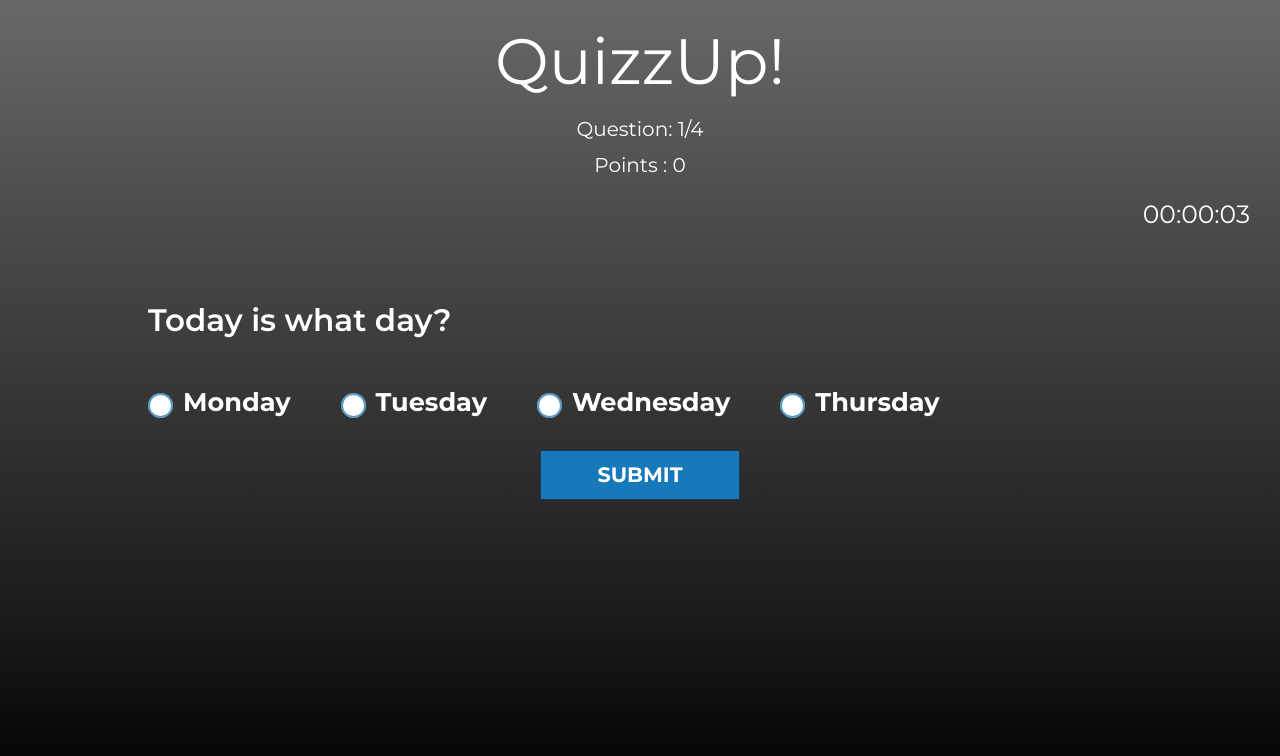
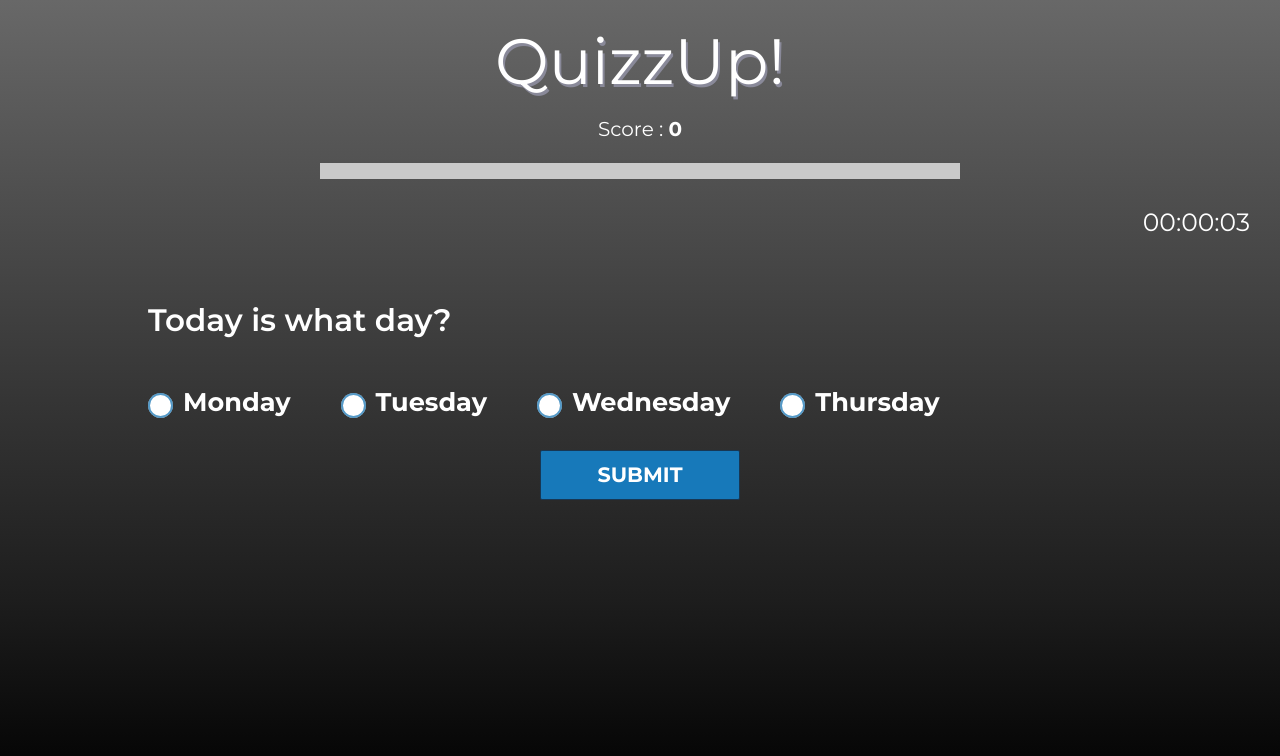
Before and after one commit to sidco0014/QuizUp, a plain HTML site: page index.html in a window 1280 px wide. Both pictures are taken after a click on the button "START GAME". Drawn offline with nearby package versions, Linux system fonts and the light colour scheme.

Commit message:
progress bar to track game progress

```diff
--- a/css/main.css
+++ b/css/main.css
@@ -326,12 +326,20 @@ section {
     width: 100%;
     bottom: 0;
     font-size: 4rem;
+    text-shadow: 2px 3px 0 #898999;
 }
 .timer {
     float: right;
     padding: 10px;
     margin-right: 20px;
     color: white;
+}
+
+@media only screen and (max-width: 768px) {
+    .timer{
+        text-align: center;
+        float: none;
+    }
 }
 
 .question--wrapper {
@@ -347,7 +355,7 @@ section {
     color: white;
 }
 
-.question--number, .question--points {
+.question--points {
     text-align: center;
     color: white;
 }
@@ -442,3 +450,14 @@ input[type='radio']:checked:before {
 #check-stats {
     display: none;
 }
+
+.progress--bar {
+    width: 50%;
+    margin: auto;
+    display: none;
+    margin-top: 20px;
+}
+
+.progress-meter {
+    transition: all 0.5s ease;
+}
--- a/index.html
+++ b/index.html
@@ -3,13 +3,12 @@
 <head>
     <meta charset="utf-8">
     <meta http-equiv="x-ua-compatible" content="ie=edge">
-        <title>QuizUp Application</title>
+    <title>QuizzUp!!</title>
     <meta name="description" content="">
     <meta name="viewport" content="width=device-width, initial-scale=1">
 
     <link rel="manifest" href="site.webmanifest">
     <!-- Place favicon.ico in the root directory -->
-
     <link rel="stylesheet" href="css/normalize.css">
     <link rel="stylesheet" href="css/main.css">
     <script src="http://code.jquery.com/jquery-1.10.2.js"></script>
@@ -21,7 +20,7 @@
 
     <!-- Compressed CSS -->
     <link rel="stylesheet" href="https://cdnjs.cloudflare.com/ajax/libs/foundation/6.4.3/css/foundation.min.css"
-              crossorigin="anonymous" />
+          crossorigin="anonymous"/>
 
 </head>
 <body>
@@ -33,8 +32,14 @@
     </div>
 </nav>
 <div class="question-number-container">
-        <h5 class="question--number"></h5>
     <h5 class="question--points"></h5>
+</div>
+<div class="progress--bar">
+    <div class="progress" role="progressbar" tabindex="0" aria-valuenow="20" aria-valuemin="0" aria-valuemax="100">
+          <span class="progress-meter">
+            <p class="progress-meter-text"></p>
+          </span>
+    </div>
 </div>
 <div class="timer">
     <h4 id="time--elapsed"></h4>
--- a/js/script.js
+++ b/js/script.js
@@ -2,7 +2,6 @@ $(document).ready(function () {
     var question_arr = [
         {
             question_id: 'Q_1',
-            question_number: 1,
             question_txt: "Today is what day?",
             question_points: 100,
             question_options: ['Monday', 'Tuesday', 'Wednesday', 'Thursday'],
@@ -10,7 +9,6 @@ $(document).ready(function () {
         },
         {
             question_id: 'Q_2',
-            question_number: 2,
             question_txt: "What date is your birthday?",
             question_points: 100,
             question_options: [14, 15, 16, 17],
@@ -18,7 +16,6 @@ $(document).ready(function () {
         },
         {
             question_id: 'Q_3',
-            question_number: 3,
             question_txt: "What is the Bitcoin Value today?",
             question_points: 100,
             question_options: [10000, 9000, 8000, 7000],
@@ -26,25 +23,23 @@ $(document).ready(function () {
         },
         {
             question_id: 'Q_4',
-            question_number: 4,
             question_txt: "What is the ETH Value today?",
             question_points: 100,
             question_options: [600, 700, 650, 550],
             question_correct_ans: 600
         }
     ];
-    gameRenderingConfigs(question_arr);
+    var arr_len = question_arr.length;
+    gameRenderingConfigs(question_arr, arr_len);
 });
 
-function renderQuestionObjects(question_obj) {
+function renderQuestionObjects(question_obj, arr_len) {
     var question_text = $('.question--text');
     var answer_choices = $('.answer--choices');
-    var question_number = $('.question--number');
     var question_points = $('.question--points');
 
     for (var i = 0; i < question_obj.length; i++) {
         question_text.html(question_obj[i].question_txt);
-        question_number.html("Question:  " + question_obj[i].question_number + "/" + 4);
         var question_correct_answer = question_obj[i].question_correct_ans;
         var result = [];
         for (var j = 0; j < question_obj[i].question_options.length; j++) {
@@ -68,7 +63,7 @@ function renderQuestionObjects(question_obj) {
             checkCorrectAnswer(question_correct_answer, selected_answer_choice, question_obj);
         });
     }
-    question_points.html("Points : " + totalPoints);
+    question_points.html("Score : " + '<b>'+ totalPoints + '</b>');
 }
 
 //Sets a flag if correct answer is given by the user
@@ -122,33 +117,56 @@ function countDownTimer() {
     startTimer();
 }
 
+var setTimer;
 
 function startTimer() {
-    setTimeout(countDownTimer, 1000);
+    setTimer = true;
+    if (setTimer) {
+        setTimeout(countDownTimer, 1000);
+    }
 }
 
-function gameRenderingConfigs(question_arr) {
+function gameRenderingConfigs(question_arr, arr_len) {
     var StartGameCounter = 0;
+    var progressBarHandler = $('.progress-meter');
+    var progressCounter = 0;
+    var progress_length;
+    var progress_bar_text = $('.progress-meter-text');
+    var progress_bar_wrapper = $('.progress--bar');
     $('#next-question').on('click', function () {
+        progress_bar_wrapper.css("display", "block");
         StartGameCounter++;
         if (StartGameCounter === 1) {
             countDownTimer();
         }
+
+        if (StartGameCounter >= 2) {
+            progressCounter++;
+            progress_length = Math.round((progressCounter / arr_len) * 100);
+            progressBarHandler.width(progress_length + "%");
+            progress_bar_text.html(progress_length + "%");
+        }
         $(this).text("Submit");
         onGameEnd(question_arr);
         var question_obj = question_arr.splice(0, 1);
-        renderQuestionObjects(question_obj);
+        renderQuestionObjects(question_obj, arr_len);
     });
 }
 
 
 function onGameEnd(question_arr) {
     if (question_arr.length === 0) {
+        setTimer = false;
         $('#check-stats').css({display: "inline-block"});
         $('.question--content').css({color: "#ccc"});
         $('#next-question').attr({
             "disabled": 'true',
-            "style": "cursor:not-allowed"
+            "style": "cursor:not-allowed",
+            "title": "Game over, cannot submit!"
         });
     }
 }
+
+function questionProgressBar() {
+
+}
```
Lines whose indentation alone changed are shown as unchanged.
